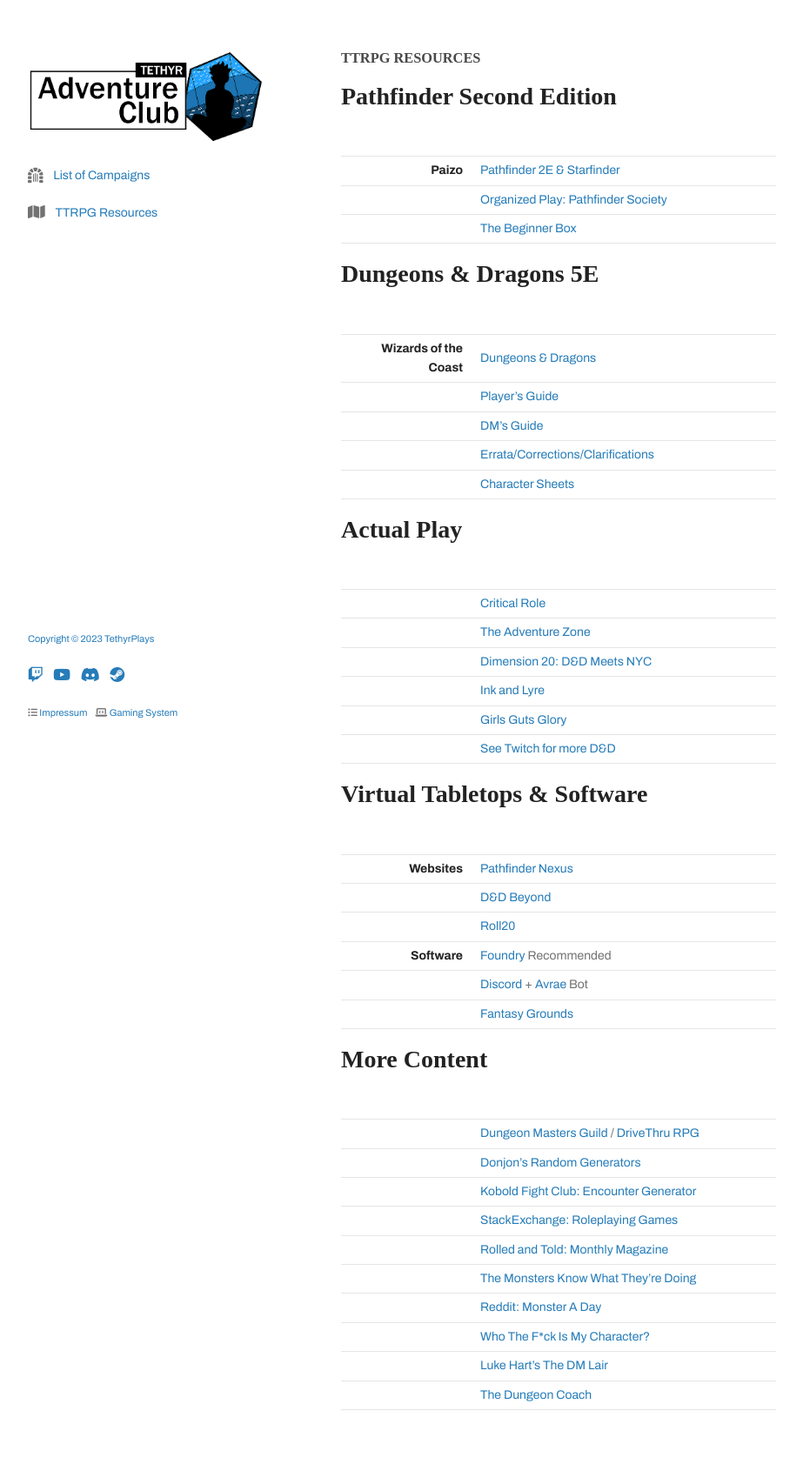
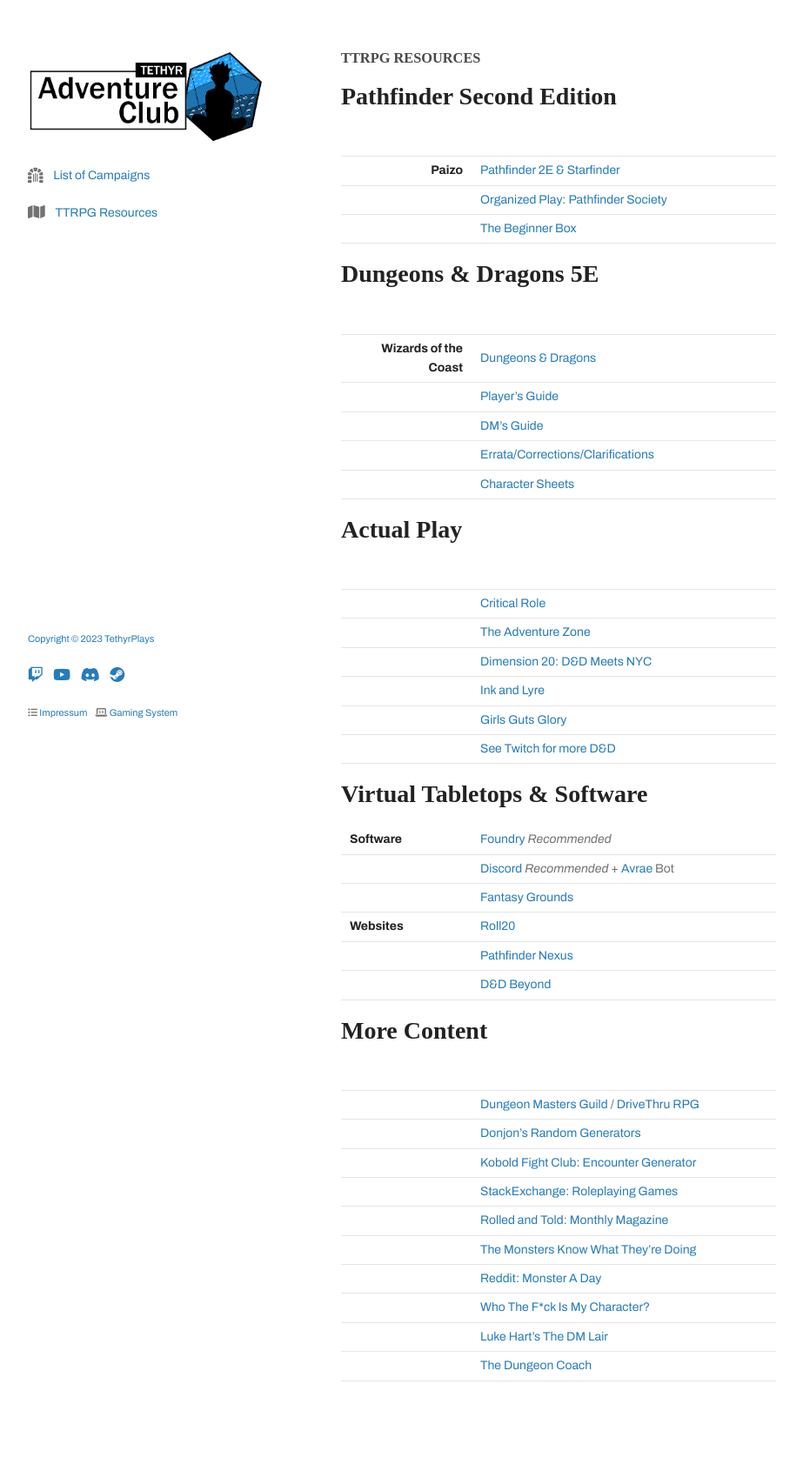
Before and after one commit to tethyrplays/tethyrplays, a Jekyll site: the page built from resources/index.md, in a window 1280 px wide. Shown: the whole page at 87% size, without its empty margins (178-1101 px from the left). Built offline with Jekyll 4.4.1, drawn with Linux system fonts in a browser that asks for light colours; nearby versions of some CDN libraries; some web fonts are replaced; our own code applies the rules of GitHub Pages for plain Markdown files; the repository's description, which GitHub fills in, is left out; after the commit the page ends 1658 px from its top, so only the background shows below that.

Commit message:
Update index.md

```diff
--- a/resources/index.md
+++ b/resources/index.md
@@ -31,14 +31,13 @@
 
 # Virtual Tabletops & Software
 
-| | |
 | ---: | :--- |
-| **Websites** | [Pathfinder Nexus](https://app.demiplane.com/nexus/pathfinder2e) |
+| **Software** | [Foundry](https://foundryvtt.com/) *Recommended* |
+| | [Discord](https://discord.com) *Recommended* + [Avrae](https://avrae.io) Bot |
+| | [Fantasy Grounds](https://www.fantasygrounds.com) |
+| **Websites** | [Roll20](https://roll20.net)|
+| | [Pathfinder Nexus](https://app.demiplane.com/nexus/pathfinder2e) |
 | | [D&D Beyond](https://www.dndbeyond.com) |
-| | [Roll20](https://roll20.net) |
-| **Software** | [Foundry](https://foundryvtt.com/) Recommended |
-| | [Discord](https://discord.com) + [Avrae](https://avrae.io) Bot |
-| | [Fantasy Grounds](https://www.fantasygrounds.com) |
 
 # More Content
 
```
